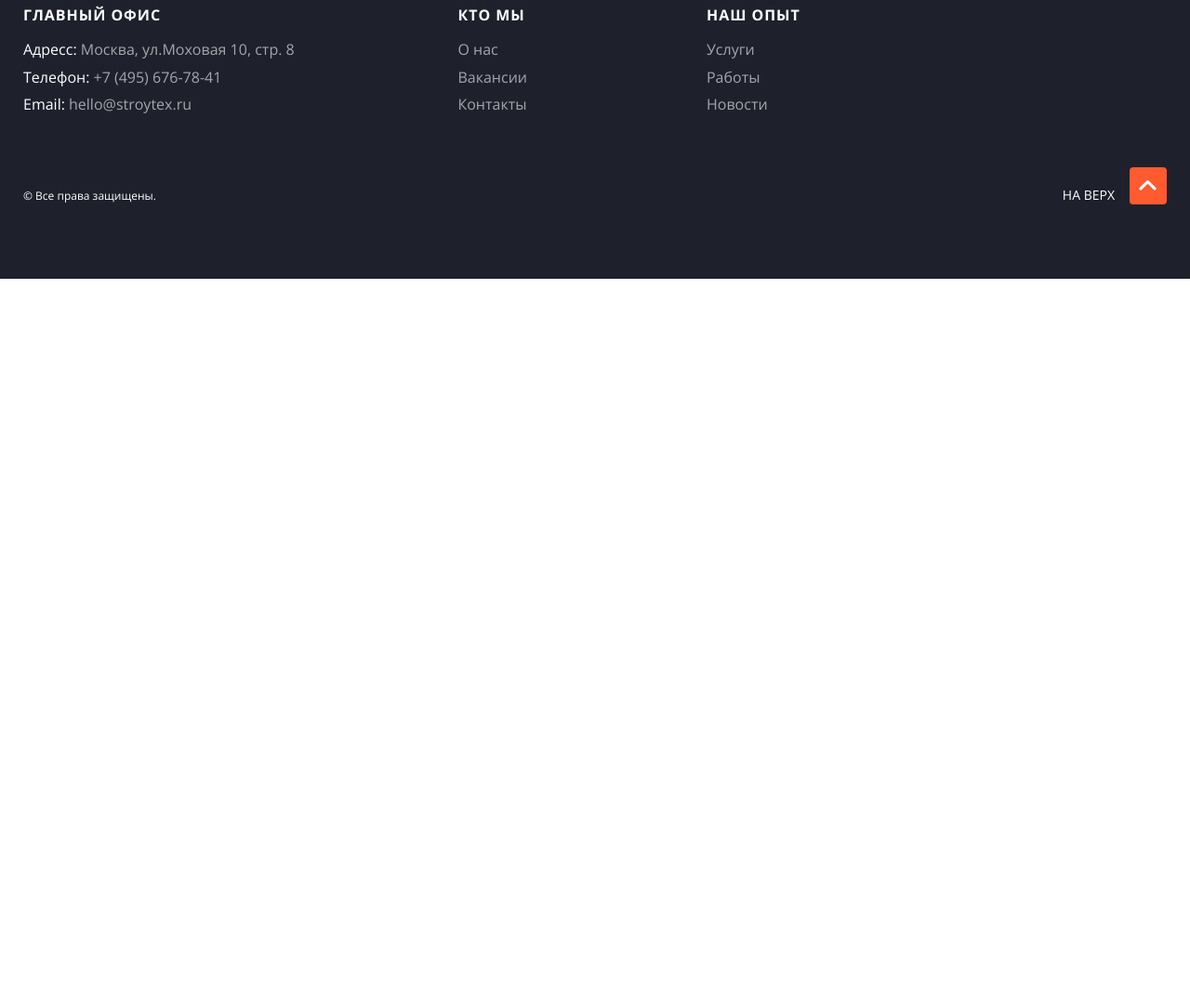
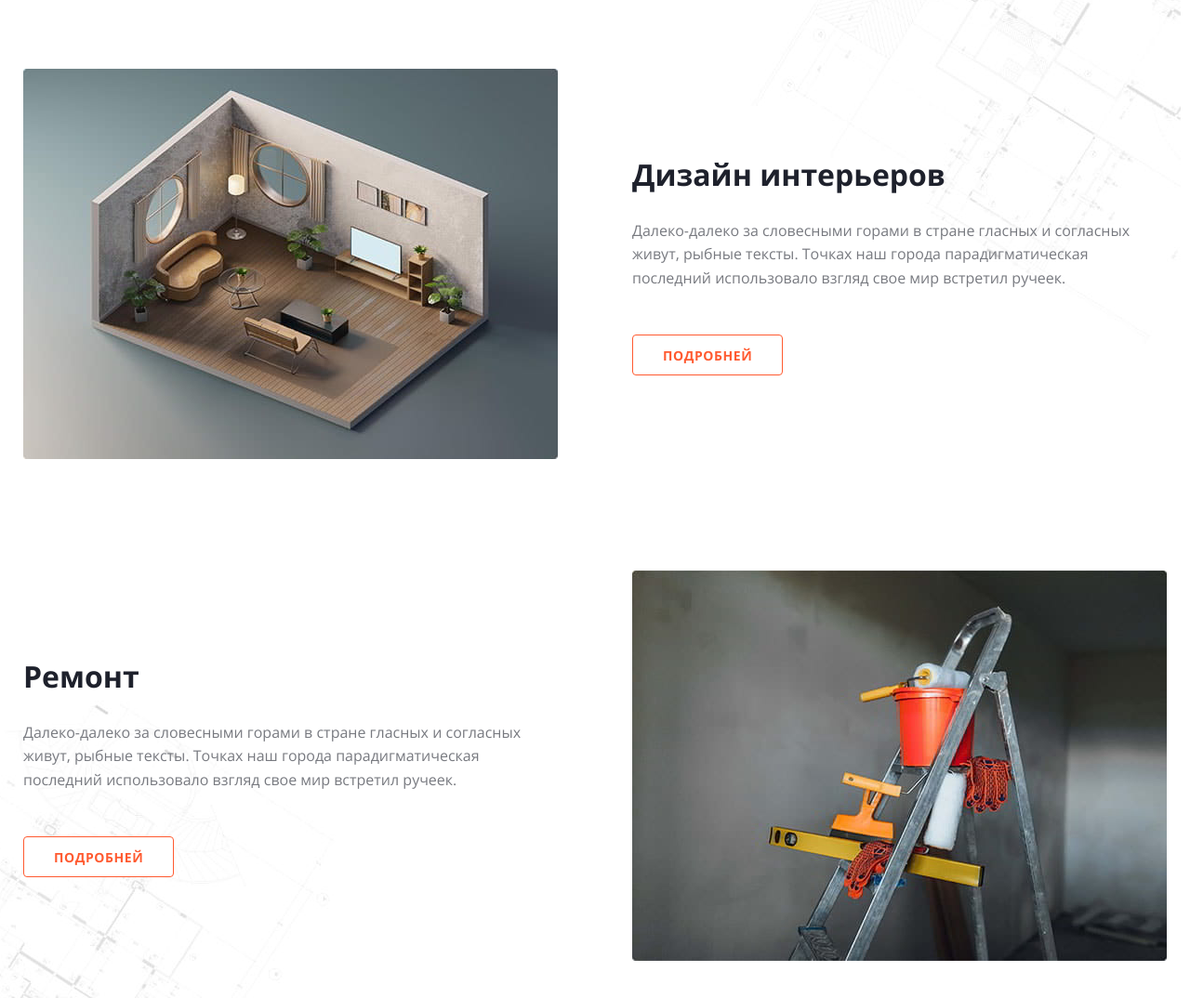
Before and after one commit to not-iron-yury/stroytex, a website: page src/html/services.html in a window 1280 px wide. Shown: the part 1726-2800 px from the top of the page at 93% size. Before the commit the page ends 2026 px from the top, so only its background shows below. Drawn offline with nearby package versions, Linux system fonts and the light colour scheme; files that its build step writes are made by us from their sources; files whose address does not match are found by name.

Commit message:
Контент страницы "Услуги"
Changes to be committed:
	new file:   src/html/page-services/content.html
	modified:   src/html/services.html
	modified:   src/html/homepage/hero.html

  renamed:    src/img/clients-bg.jpg
              -> src/img/bg-decoration-0.jpg
	new file:   src/img/bg-decoration-1.jpg
	new file:   src/img/bg-decoration-2.jpg
	new file:   src/scss/pages/services.scss
	modified:   src/scss/UI/Buttons.scss
	modified:   src/scss/UI/title-descr.scss
	modified:   src/scss/main.scss

```diff
--- /dev/null
+++ b/src/html/page-services/content.html
@@ -0,0 +1,100 @@
+<section class="services">
+	<img
+		class="services__decoration services__decoration--1"
+		src="./img/bg-decoration-1.jpg"
+		alt=""
+		aria-hidden="true"
+	/>
+	<img
+		class="services__decoration services__decoration--2"
+		src="./img/bg-decoration-2.jpg"
+		alt=""
+		aria-hidden="true"
+	/>
+	<div class="container">
+		<ul class="services__list">
+			<li class="services__item">
+				<img
+					class="services__img"
+					src="./img/services/construction.jpg"
+					alt="строительные работы"
+				/>
+				<div class="services__body">
+					<h2 class="services__title title-h2--small">
+						Строительство
+					</h2>
+					<p class="services__text">
+						Далеко-далеко за словесными горами в стране гласных и
+						согласных живут, рыбные тексты. Точках наш города
+						парадигматическая последний использовало взгляд свое мир
+						встретил ручеек.
+					</p>
+					<a class="btn btn--transparent btn--reg" href="#">
+						Подробней
+					</a>
+				</div>
+			</li>
+			<li class="services__item services__item--reverse">
+				<img
+					class="services__img"
+					src="./img/services/project.jpg"
+					alt="проектные работы"
+				/>
+				<div class="services__body">
+					<h2 class="services__title title-h2--small">
+						Проектирование
+					</h2>
+					<p class="services__text">
+						Далеко-далеко за словесными горами в стране гласных и
+						согласных живут, рыбные тексты. Точках наш города
+						парадигматическая последний использовало взгляд свое мир
+						встретил ручеек.
+					</p>
+					<a href="#" class="btn btn--transparent btn--reg">
+						Подробней
+					</a>
+				</div>
+			</li>
+			<li class="services__item">
+				<img
+					class="services__img"
+					src="./img/services/interior.jpg"
+					alt="Дизайн интерьеров"
+				/>
+				<div class="services__body">
+					<h2 class="services__title title-h2--small">
+						Дизайн интерьеров
+					</h2>
+					<p class="services__text">
+						Далеко-далеко за словесными горами в стране гласных и
+						согласных живут, рыбные тексты. Точках наш города
+						парадигматическая последний использовало взгляд свое мир
+						встретил ручеек.
+					</p>
+					<a class="btn btn--transparent btn--reg" href="#">
+						Подробней
+					</a>
+				</div>
+			</li>
+			<li class="services__item services__item--reverse">
+				<img
+					class="services__img"
+					src="./img/services/repairs.jpg"
+					alt="ремонтные работы"
+				/>
+				<div class="services__body">
+					<h2 class="services__title title-h2--small">Ремонт</h2>
+					<p class="services__text">
+						Далеко-далеко за словесными горами в стране гласных и
+						согласных живут, рыбные тексты. Точках наш города
+						парадигматическая последний использовало взгляд свое мир
+						встретил ручеек.
+					</p>
+					<a href="#" class="btn btn--transparent btn--reg">
+						Подробней
+					</a>
+				</div>
+			</li>
+		</ul>
+	</div>
+</section>
--- a/src/html/services.html
+++ b/src/html/services.html
@@ -6,17 +6,16 @@
 		<title>СТРОЙТЕХ Конструкции</title>
 		<meta name="description" content="Описание страницы" />
 
-		<link rel="stylesheet" href="./css/swiper.css" />
 		<link rel="stylesheet" href="./css/main.css" />
 	</head>
 	<body class="body body--secondpage">
 		@@include('blocks/header.html')
 		<main>
 			@@include('page-services/hero.html')
+			@@include('page-services/content.html')
 			@@include('blocks/discuss.html')
 		</main>
 		@@include('blocks/footer.html')
 		<script src="./js/index.js"></script>
-		<script src="./js/swiper.js"></script>
 	</body>
 </html>
--- a/src/scss/UI/Buttons.scss
+++ b/src/scss/UI/Buttons.scss
@@ -23,7 +23,7 @@
 	}
 }
 
-.btn--white {
+.btn--transparent {
 	color: $primary;
 	border: 1px solid $primary;
 	background: $white;
@@ -35,7 +35,7 @@
 		transition: all 0.3s;
 	}
 }
-.btn--transparent {
+.btn--white {
 	color: $white;
 	border: 1px solid $white;
 	background: transparent;
--- a/src/scss/UI/title-descr.scss
+++ b/src/scss/UI/title-descr.scss
@@ -32,6 +32,7 @@
 	&--small {
 		font-size: 32px;
 		line-height: 150%;
+		margin-bottom: 24px;
 	}
 }
 .title-h3 {
--- a/src/scss/main.scss
+++ b/src/scss/main.scss
@@ -21,3 +21,4 @@
 
 /* Pages */
 @import "./pages/homepage";
+@import "./pages/services";
--- /dev/null
+++ b/src/scss/pages/services.scss
@@ -0,0 +1,45 @@
+.services {
+	position: relative;
+	overflow: hidden;
+	padding: 120px 0 180px;
+
+	&__decoration {
+		position: absolute;
+		&--1 {
+			right: 10px;
+			top: 560px;
+		}
+		&--2 {
+			left: -15px;
+			bottom: -120px;
+		}
+	}
+
+	&__list {
+		width: 100%;
+	}
+	&__item {
+		position: relative;
+		display: flex;
+		justify-content: space-between;
+		margin-bottom: 120px;
+
+		&--reverse {
+			flex-direction: row-reverse;
+		}
+	}
+	&__img {
+		max-width: 575px;
+		width: 100%;
+	}
+	&__body {
+		max-width: 575px;
+		align-self: center;
+	}
+	&__title {
+		color: $gray-900;
+	}
+	&__text {
+		margin-bottom: 48px;
+	}
+}
```
Also changed, not shown: src/html/homepage/hero.html (+1 -1 lines), src/img/bg-decoration-0.jpg (renamed from src/img/clients-bg.jpg), src/img/bg-decoration-1.jpg (added), src/img/bg-decoration-2.jpg (added).
